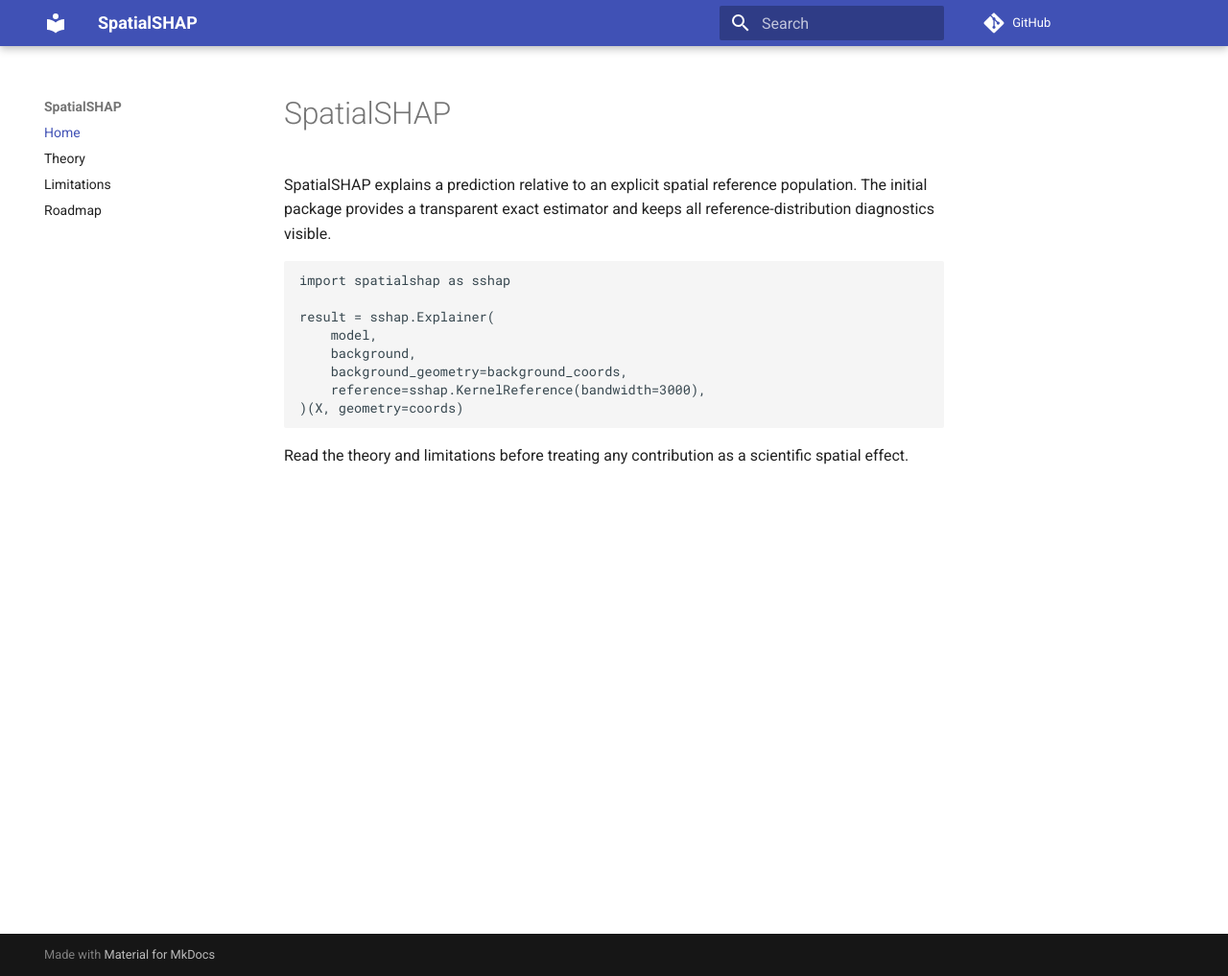
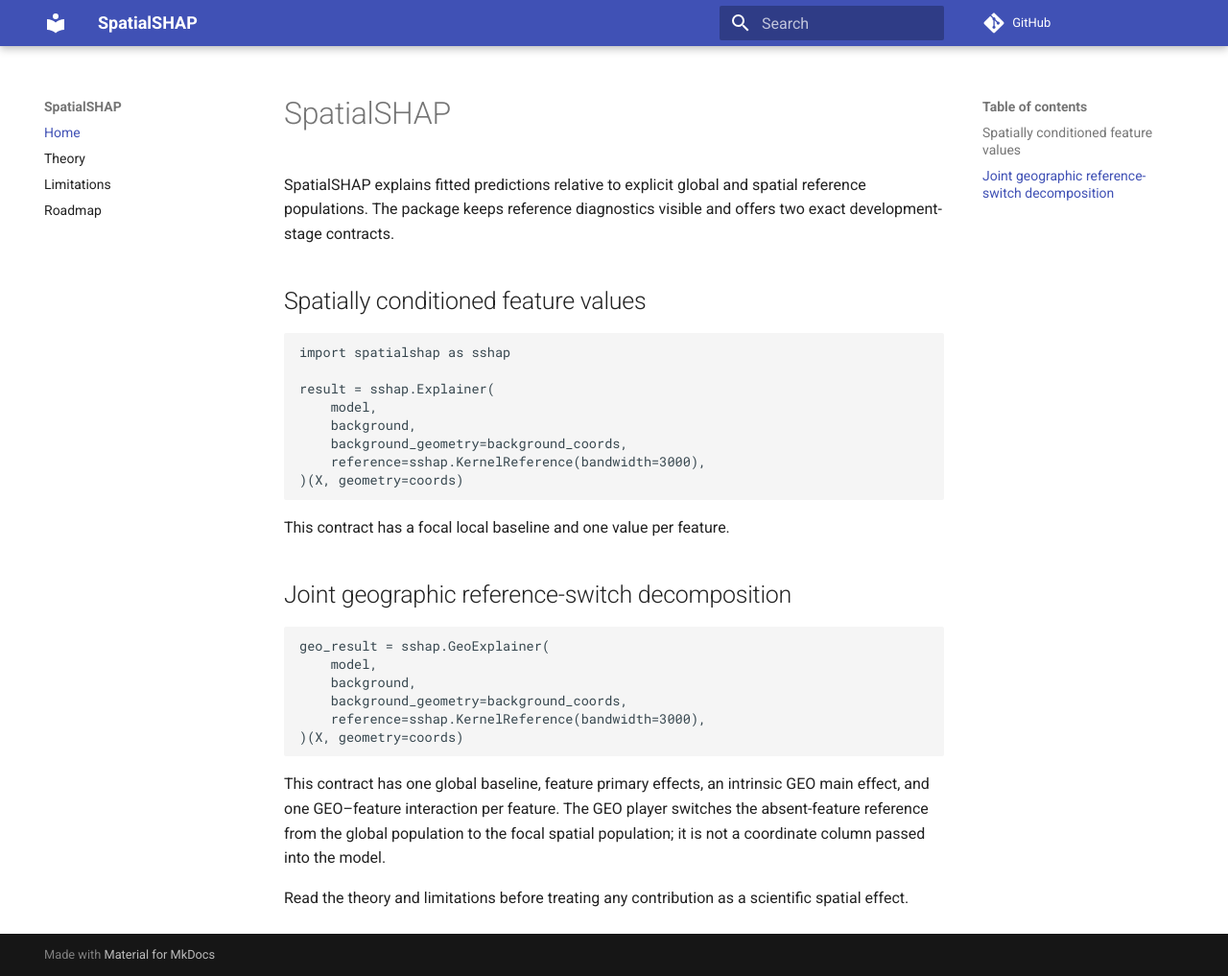
Before and after one commit to hujinghaoabcd/spatialshap, an MkDocs documentation site: the page built from docs/index.md, in a window 1280 px wide and 1017 px high. Shown: the whole window at 96% size. Built offline with MkDocs 1.6.1 and Material for MkDocs 9.7.7, drawn with Linux system fonts in a browser that asks for light colours; comment, search, counter and statistics services are not loaded.

Commit message:
Add joint GEO documentation entry

````diff
--- a/docs/index.md
+++ b/docs/index.md
@@ -1,8 +1,10 @@
 # SpatialSHAP
 
-SpatialSHAP explains a prediction relative to an explicit spatial reference
-population. The initial package provides a transparent exact estimator and keeps
-all reference-distribution diagnostics visible.
+SpatialSHAP explains fitted predictions relative to explicit global and spatial
+reference populations. The package keeps reference diagnostics visible and offers
+two exact development-stage contracts.
+
+## Spatially conditioned feature values
 
 ```python
 import spatialshap as sshap
@@ -15,5 +17,23 @@ result = sshap.Explainer(
 )(X, geometry=coords)
 ```
 
+This contract has a focal local baseline and one value per feature.
+
+## Joint geographic reference-switch decomposition
+
+```python
+geo_result = sshap.GeoExplainer(
+    model,
+    background,
+    background_geometry=background_coords,
+    reference=sshap.KernelReference(bandwidth=3000),
+)(X, geometry=coords)
+```
+
+This contract has one global baseline, feature primary effects, an intrinsic GEO
+main effect, and one GEO–feature interaction per feature. The GEO player switches
+the absent-feature reference from the global population to the focal spatial
+population; it is not a coordinate column passed into the model.
+
 Read the theory and limitations before treating any contribution as a scientific
 spatial effect.
````
